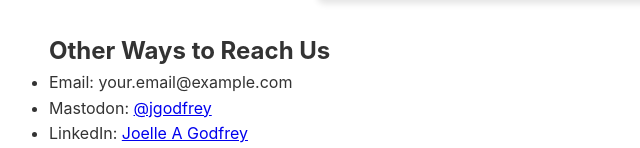
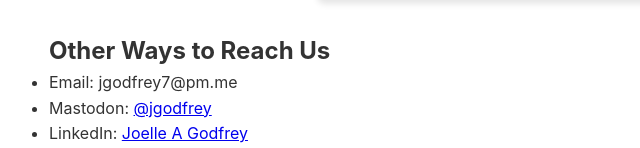
Before and after one commit to tryllid/shisso-site, a website: page pages/contact.html in a window 1280 px wide. Shown: the part 804-952 px from the top of the page, 23-663 px from the left. Drawn offline with Linux system fonts and the light colour scheme.

Commit message:
Update contact.html
updated email address

```diff
--- a/pages/contact.html
+++ b/pages/contact.html
@@ -49,7 +49,7 @@
         <section class="contact-info">
             <h2>Other Ways to Reach Us</h2>
             <ul>
-                <li>Email: your.email@example.com</li>
+                <li>Email: jgodfrey7@pm.me</li>
                 <li>Mastodon: <a href="https://ohai.social/@jgodfrey">@jgodfrey</a></li>
                 <li>LinkedIn: <a href="https://www.linkedin.com/in/joellegodfrey/">Joelle A Godfrey</a></li>
             </ul>
```
